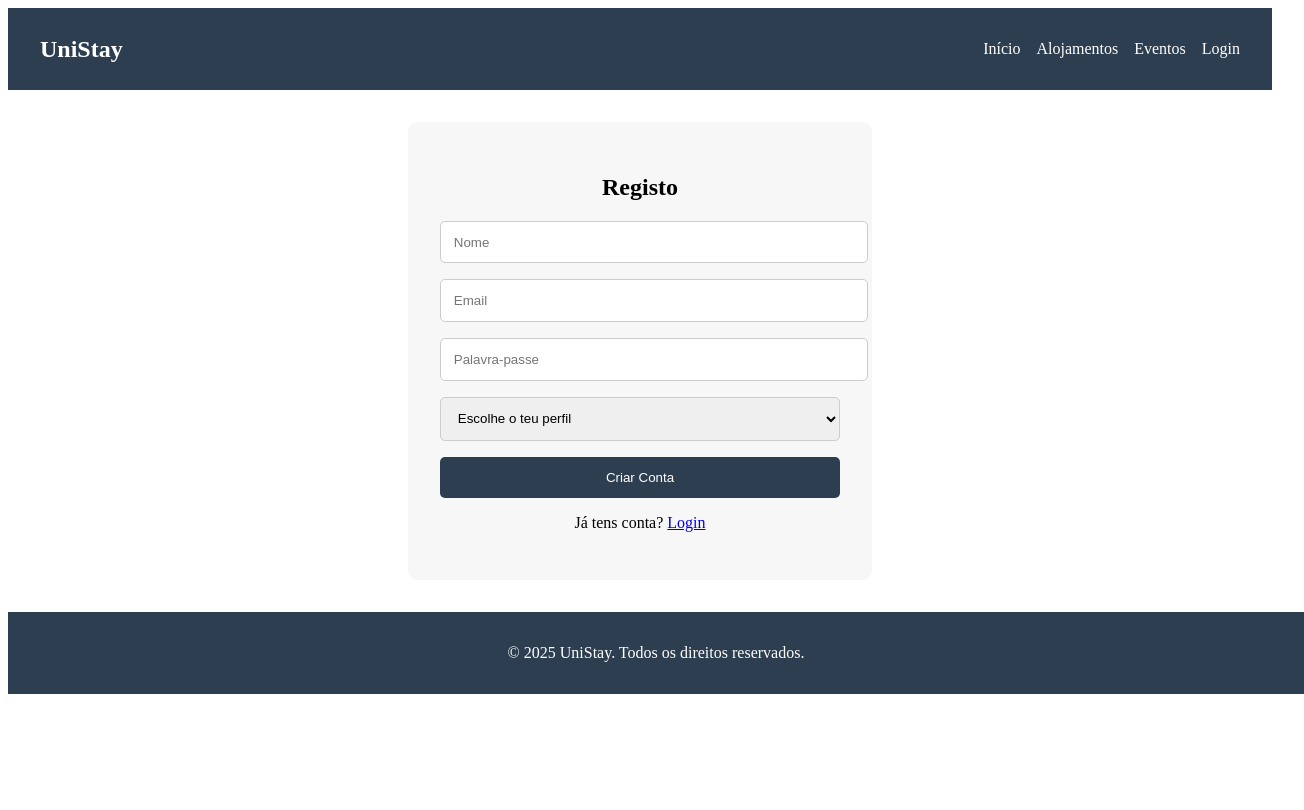
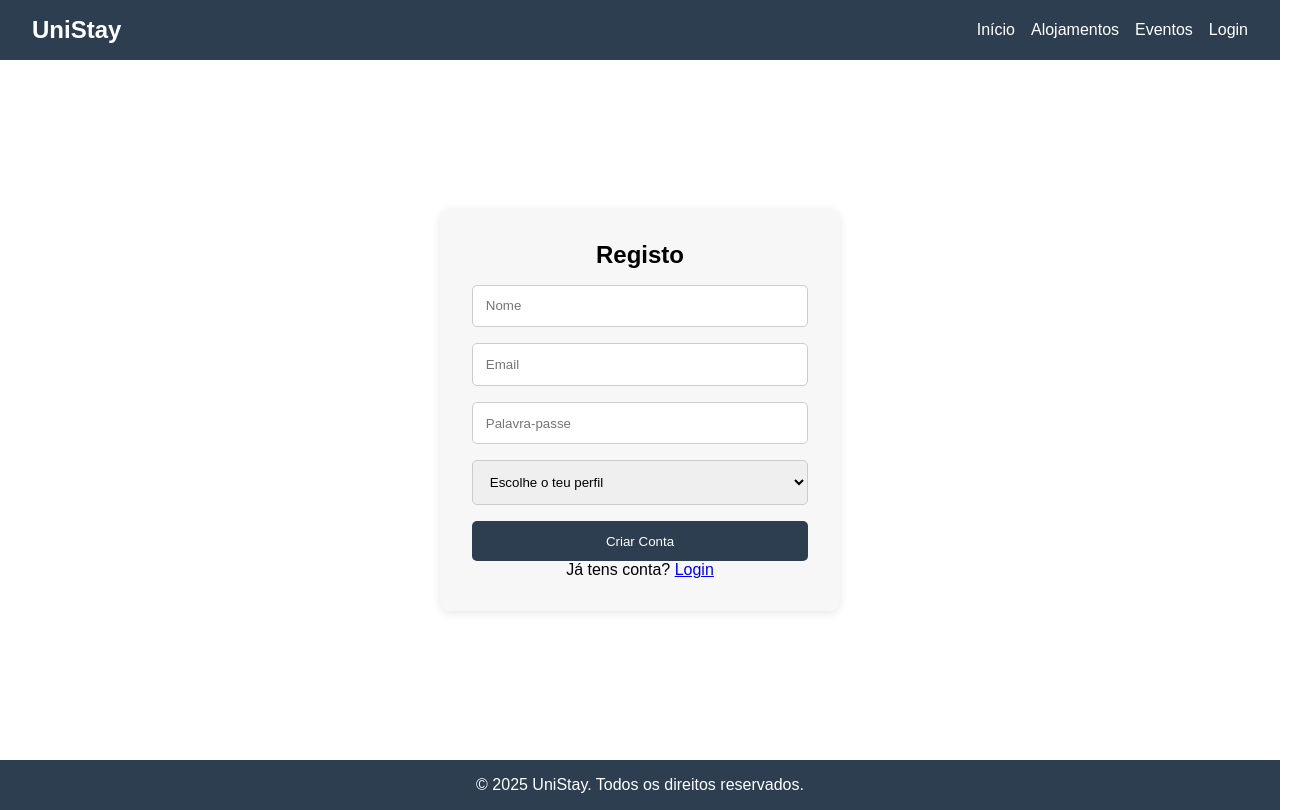
Before and after one commit to rocha1202/UniStay_frontend, a Vue app in the folder fronted/: page /register in a window 1280 px wide. Shown: the whole page, 1304 px wide, since content can reach past the window. Built offline with nearby package versions, Linux system fonts and the light colour scheme.

Commit message:
login e registo

```diff
--- a/fronted/index.html
+++ b/fronted/index.html
@@ -4,10 +4,10 @@
     <meta charset="UTF-8">
     <link rel="icon" href="/favicon.ico">
     <meta name="viewport" content="width=device-width, initial-scale=1.0">
-    <title>Vite App</title>
+    <title>UniStay</title>
   </head>
   <body>
     <div id="app"></div>
-    <script type="module" src="/src/main.js"></script>
+    <script type="module" src="./src/main.js"></script>
   </body>
 </html>
--- a/fronted/src/App.vue
+++ b/fronted/src/App.vue
@@ -1,10 +1,31 @@
 <template>
-  <Navbar />
-  <router-view />
-  <Footer />
+  <div class="layout">
+    <Navbar />
+    <main class="content">
+      <router-view />
+    </main>
+    <Footer />
+  </div>
 </template>
 
 <script setup>
 import Navbar from './components/Navbar.vue'
 import Footer from './components/Footer.vue'
 </script>
+
+<style>
+html, body, #app {
+  height: 100%;
+  margin: 0;
+}
+
+.layout {
+  display: flex;
+  flex-direction: column;
+  min-height: 100vh;
+}
+
+.content {
+  flex: 1;
+}
+</style>
--- /dev/null
+++ b/fronted/src/assets/main.css
@@ -0,0 +1,11 @@
+* {
+  margin: 0;
+  padding: 0;
+  box-sizing: border-box;
+}
+
+body {
+  margin: 0;
+  font-family: sans-serif;
+  background-color: #fff;
+}
--- a/fronted/src/components/Footer.vue
+++ b/fronted/src/components/Footer.vue
@@ -9,9 +9,6 @@
   background-color: #2c3e50;
   color: white;
   text-align: center;
-  padding: 1rem;
-  position: relative;
-  bottom: 0;
-  width: 100%;
+  padding: 1rem 2rem;
 }
 </style>
--- a/fronted/src/components/Navbar.vue
+++ b/fronted/src/components/Navbar.vue
@@ -5,7 +5,7 @@
       <li><a href="/">Início</a></li>
       <li><a href="#">Alojamentos</a></li>
       <li><a href="#">Eventos</a></li>
-      <li><a href="#">Login</a></li>
+      <li><a href="/login">Login</a></li>
     </ul>
   </nav>
 </template>
--- a/fronted/src/main.js
+++ b/fronted/src/main.js
@@ -1,5 +1,6 @@
 import { createApp } from 'vue'
 import App from './App.vue'
 import router from './router'
+import './assets/main.css'
 
 createApp(App).use(router).mount('#app')
--- a/fronted/src/views/Login.vue
+++ b/fronted/src/views/Login.vue
@@ -1,4 +1,5 @@
 <template>
+  <div class="auth-wrapper">
     <div class="auth-container">
       <h2>Login</h2>
       <form @submit.prevent="handleLogin">
@@ -7,6 +8,7 @@
         <button type="submit">Entrar</button>
         <p>Ainda não tens conta? <router-link to="/register">Registar</router-link></p>
       </form>
+    </div>
   </div>
 </template>
 
@@ -18,19 +20,28 @@ const password = ref('')
 
 function handleLogin() {
   console.log('Login com:', email.value, password.value)
-  // Aqui ligarás à tua API
 }
 </script>
 
 <style scoped>
+.auth-wrapper {
+  display: flex;
+  align-items: center;
+  justify-content: center;
+  min-height: calc(100vh - 100px); /* subtrai altura do navbar+footer se necessário */
+  padding: 1rem;
+}
+
 .auth-container {
+  width: 100%;
   max-width: 400px;
-  margin: 2rem auto;
   padding: 2rem;
   background: #f7f7f7;
   border-radius: 10px;
   text-align: center;
+  box-shadow: 0 2px 10px rgba(0,0,0,0.1);
 }
+
 input {
   display: block;
   width: 100%;
@@ -39,6 +50,7 @@ input {
   border-radius: 5px;
   border: 1px solid #ccc;
 }
+
 button {
   width: 100%;
   padding: 0.8rem;
--- a/fronted/src/views/Register.vue
+++ b/fronted/src/views/Register.vue
@@ -1,4 +1,5 @@
 <template>
+  <div class="auth-wrapper">
     <div class="auth-container">
       <h2>Registo</h2>
       <form @submit.prevent="handleRegister">
@@ -14,6 +15,7 @@
         <p>Já tens conta? <router-link to="/login">Login</router-link></p>
       </form>
     </div>
+  </div>
 </template>
 
 <script setup>
@@ -26,19 +28,28 @@ const role = ref('')
 
 function handleRegister() {
   console.log('Registo com:', name.value, email.value, role.value)
-  // Aqui vais chamar a API
 }
 </script>
 
 <style scoped>
+.auth-wrapper {
+  display: flex;
+  align-items: center;
+  justify-content: center;
+  min-height: calc(100vh - 100px); /* ajusta conforme altura de Navbar/Footer */
+  padding: 1rem;
+}
+
 .auth-container {
+  width: 100%;
   max-width: 400px;
-  margin: 2rem auto;
   padding: 2rem;
   background: #f7f7f7;
   border-radius: 10px;
   text-align: center;
+  box-shadow: 0 2px 10px rgba(0,0,0,0.1);
 }
+
 input, select {
   display: block;
   width: 100%;
@@ -47,6 +58,7 @@ input, select {
   border-radius: 5px;
   border: 1px solid #ccc;
 }
+
 button {
   width: 100%;
   padding: 0.8rem;
```
Also changed, not shown: 1 other file (tests, documents, lock files or other folders). Lines whose indentation alone changed are shown as unchanged.
